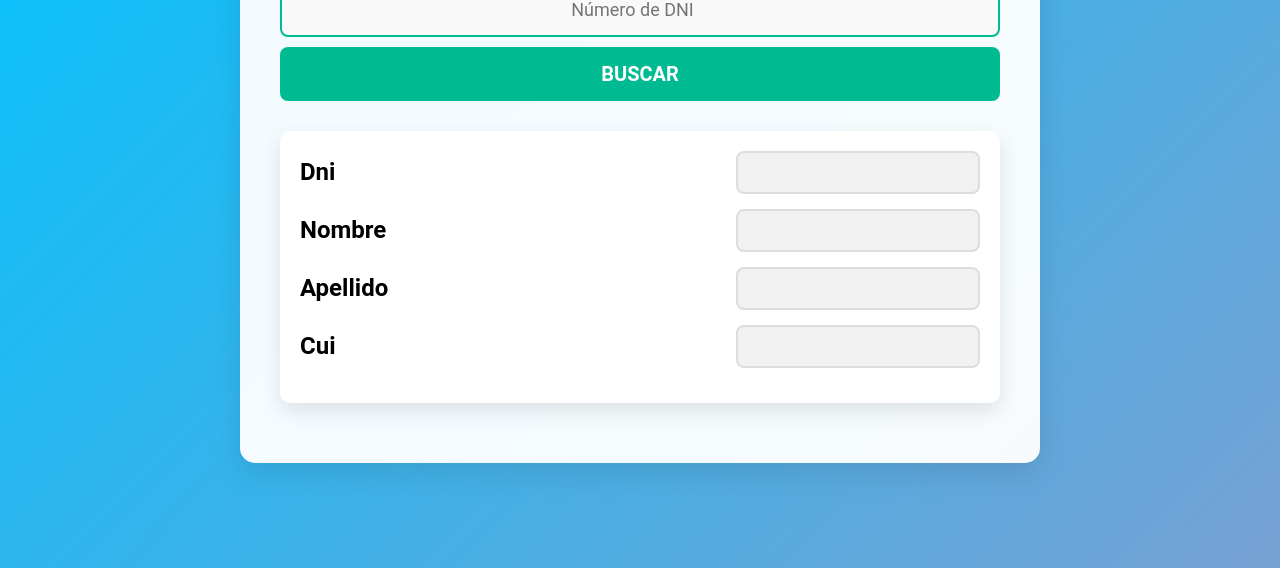
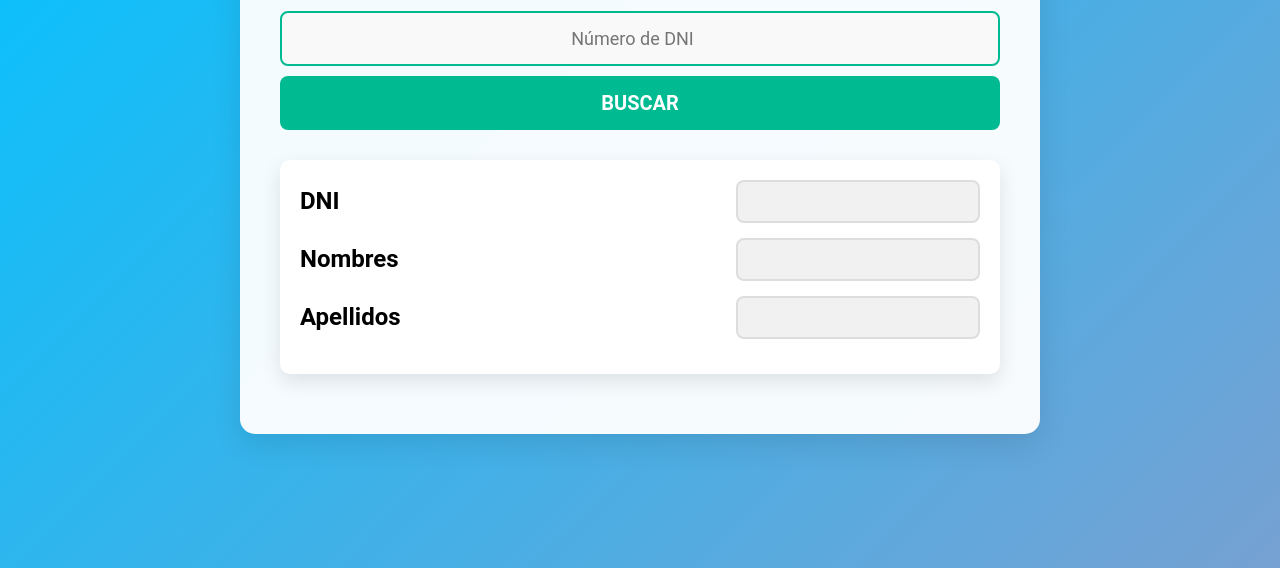
Before and after one commit to Isaccr7/API_DNI, a plain HTML site: page index.html in a window 1280 px wide. Shown: the part 232-800 px from the top of the page. Drawn offline with Linux system fonts and the light colour scheme.

Commit message:
js update

```diff
--- a/index.html
+++ b/index.html
@@ -21,21 +21,21 @@
 
         <div class="resultado">
             <div class="campo">
-                <div class="label"><h2>Dni</h2></div>
+                <div class="label"><h2>DNI</h2></div>
                 <div class="res"><input id="doc" readonly type="text"></div>
             </div>
             <div class="campo">
-                <div class="label"><h2>Nombre</h2></div>
+                <div class="label"><h2>Nombres</h2></div>
                 <div class="res"><input id="nombre" readonly type="text"></div>
             </div>
             <div class="campo">
-                <div class="label"><h2>Apellido</h2></div>
+                <div class="label"><h2>Apellidos</h2></div>
                 <div class="res"><input id="apellido" readonly type="text"></div>
             </div>
-            <div class="campo">
+            <!-- <div class="campo">
                 <div class="label"><h2>Cui</h2></div>
                 <div class="res"><input id="cui" readonly type="text"></div>
-            </div>
+            </div> -->
         </div>
 
         <div class="error" id="error"></div>
--- a/js/Main.js
+++ b/js/Main.js
@@ -24,7 +24,7 @@ function traerdatos() {
                 document.getElementById("doc").value = datos.data.numero;
                 document.getElementById("nombre").value = datos.data.nombres;
                 document.getElementById("apellido").value = datos.data.apellido_paterno + " " + datos.data.apellido_materno;
-                document.getElementById("cui").value = datos.data.cui;
+                // document.getElementById("cui").value = datos.data.cui;
                 document.getElementById("error").innerText = "";
             } else {
                 throw new Error('No se encontraron datos para el DNI ingresado');
```
